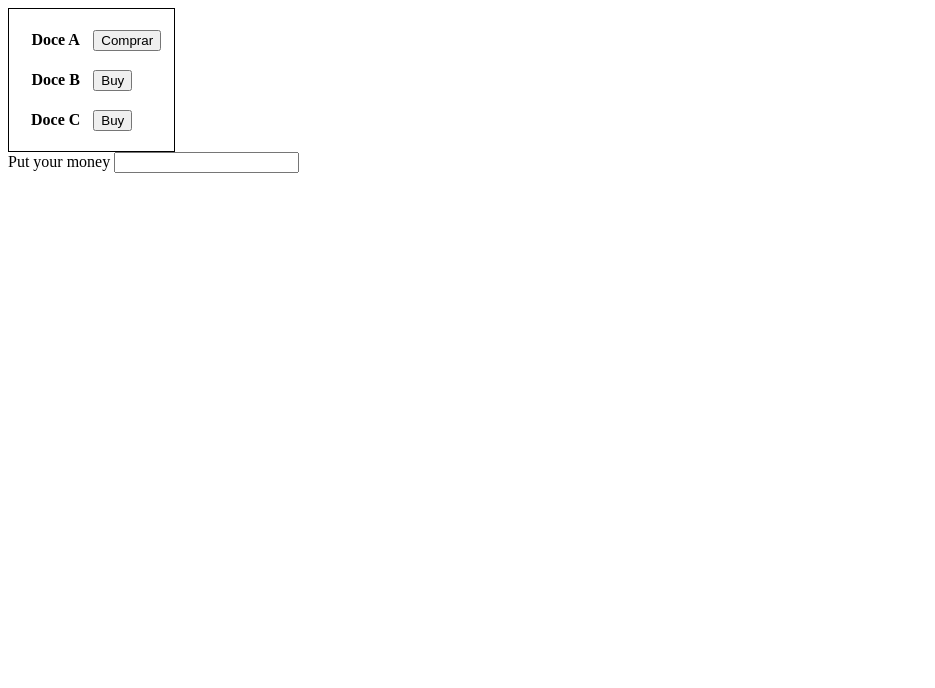
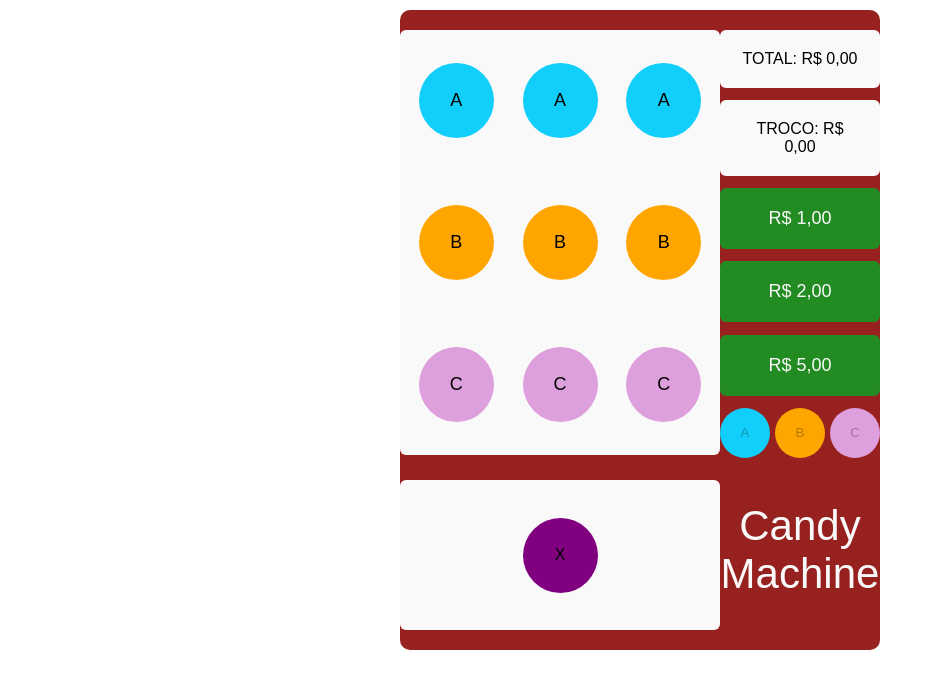
Before and after one commit to davibrandao18/candyMachine, a plain HTML site: page index.html in a window 1280 px wide. Shown: the whole page, without its empty margins (0-935 px from the left). Drawn offline with Linux system fonts and the light colour scheme.

Commit message:
html e css da maquina prontos

```diff
--- a/index.html
+++ b/index.html
@@ -11,30 +11,37 @@
 </head>
 
 <body>
-    <table>
-        <tr>
-            <th>Doce A</th>
-            <td>
-                <button>Comprar</button>
-            </td>
-        </tr>
-        <tr>
-            <th>Doce B</th>
-            <td>
-                <button>Buy</button>
-            </td>
-        </tr>
-        <tr>
-            <th>Doce C</th>
-            <td>
-                <button>Buy</button>
-            </td>
-        </tr>
-    </table>
-    <form>
-        <Label>Put your money</Label>
-        <input type="number">
-    </form>
+    <div class="machine">
+        <div class="left">
+            <ul class="candies-view">
+                <li class="candy-a">A</li>
+                <li class="candy-a">A</li>
+                <li class="candy-a">A</li>
+                <li class="candy-b">B</li>
+                <li class="candy-b">B</li>
+                <li class="candy-b">B</li>
+                <li class="candy-c">C</li>
+                <li class="candy-c">C</li>
+                <li class="candy-c">C</li>
+            </ul>
+            <div class="candies-out">
+                <p class="candy-final">X</p>
+            </div>
+        </div>
+        <div class="right">
+            <p class="value">TOTAL: R$ 0,00</p>
+            <p class="value">TROCO: R$ 0,00</p>
+            <button class="cash">R$ 1,00</button>
+            <button class="cash">R$ 2,00</button>
+            <button class="cash">R$ 5,00</button>
+            <div class="options">
+                <button class="candy-a button-a" disabled>A</button>
+                <button class="candy-b button-b" disabled>B</button>
+                <button class="candy-c button-c" disabled>C</button>
+            </div>
+            <p class="name">Candy<br>Machine</p>
+        </div>
+    </div>
 </body>
 
 </html>
--- a/main.css
+++ b/main.css
@@ -1,7 +1,150 @@
+body {
+    margin: 0;
+    padding: 0;
+}
+
 table {
     border: 1px solid black;
     padding: 10px;
 }
+
 table, th {
     padding: 10px;
 }
+
+.machine {
+    margin: 10px 400px;
+    padding: 20px 0;
+    border-radius: 10px;
+    background-color: #96211E;
+    display: flex;
+    justify-content: space-evenly;
+    font-family: Arial, Helvetica, sans-serif;
+}
+
+.left {
+    width: 350px;
+    height: 600px;
+    display: flex;
+    flex-direction: column;
+    justify-content: space-between;
+}
+
+.candies-view {
+    background-color: #F9F9F9;
+    height: 425px;
+    border-radius: 6px;
+    padding: 0;
+    margin: 0;
+    display: flex;
+    flex-wrap: wrap;
+    align-content: space-around;
+    justify-content: space-evenly;
+}
+
+.candies-view li {
+    list-style: none;
+    width: 75px;
+    height: 75px;
+    margin: 0 10px;
+    border-radius: 50px;
+    display: flex;
+    justify-content: center;
+    align-items: center;
+    font-size: 18px;
+}
+
+.candy-a {
+    background-color: #12CEFA;
+}
+
+.candy-b {
+    background-color: #FFA500;
+}
+
+.candy-c {
+    background-color: #DDA0DD;
+}
+
+.candies-out {
+    background-color: #F9F9F9;
+    min-height: 150px;
+    border-radius: 6px;
+    display: flex;
+    justify-content: center;
+    align-items: center;
+}
+
+.candy-final {
+    width: 75px;
+    height: 75px;
+    border-radius: 50px;
+    background-color: purple;
+    display: flex;
+    justify-content: center;
+    align-items: center;
+}
+
+.right {
+    width: 175px;
+    height: 600px;
+    display: flex;
+    flex-direction: column;
+    justify-content: space-between;
+}
+
+.value {
+    padding: 20px;
+    margin: 0;
+    background-color:#F9F9F9;
+    text-align: center;
+    border-radius: 6px;
+}
+
+.cash {
+    padding: 20px;
+    background-color:#228B22;
+    color: #F9F9F9;
+    font-size: 18px;
+    border-radius: 6px;
+    border: none;
+}
+
+.cash:active {
+    background-color:#4EA24E;
+}
+
+.options {
+    display: flex;
+    justify-content: space-between;
+}
+
+.options button {
+    border: none;
+    width: 50px;
+    height: 50px;
+    border-radius: 35px;
+}
+
+.name {
+    height: 160px;
+    color: #F9F9F9;
+    margin: 0;
+    display: flex;
+    justify-content: center;
+    align-items: center;
+    font-size: 42px;
+    text-align: center;
+}
+
+.button-a:active {
+    background-color: #A9D7FD;
+}
+
+.button-b:active {
+    background-color: #FABF53;
+}
+
+.button-c:active {
+    background-color:#E8BFD8;
+}
```
